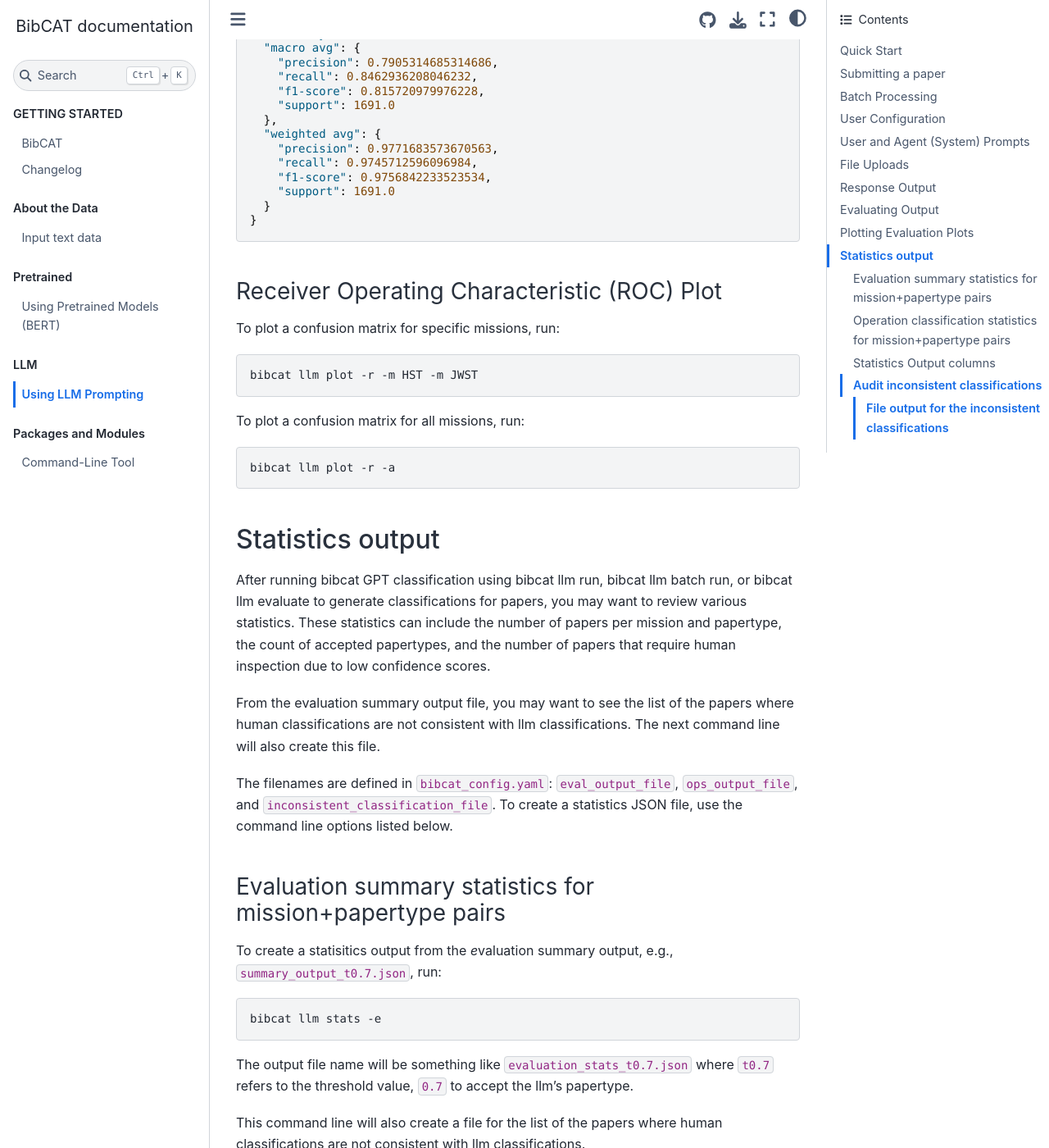
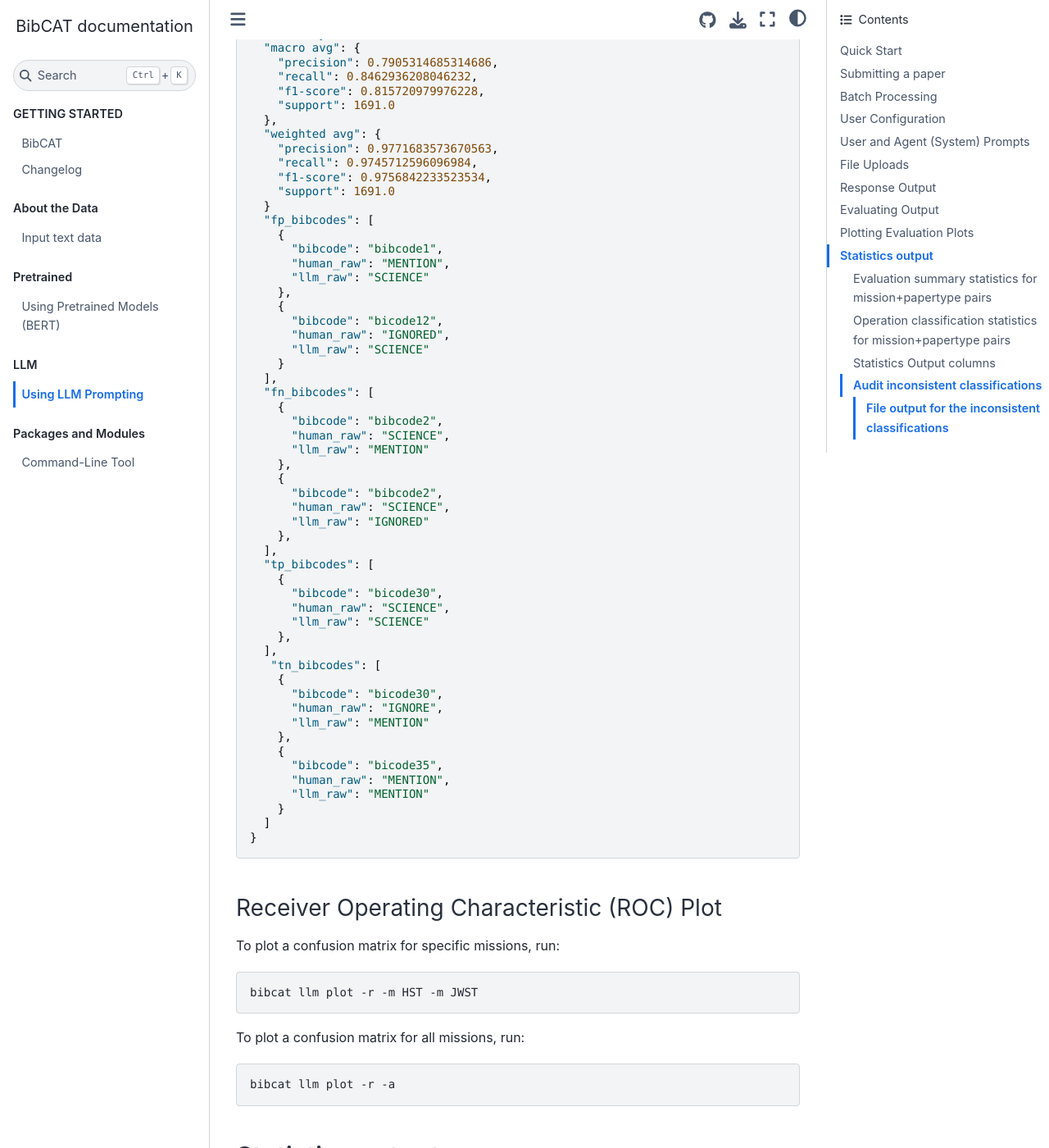
Before and after one commit to spacetelescope/bibcat, a Sphinx documentation site: the page built from docs/llm.md, in a window 1280 px wide and 1400 px high, scrolled down 22091 px. Shown: the whole window at 82% size. Built offline with Sphinx 7.4.7 and the Sphinx Book theme 1.1.4, drawn with Linux system fonts in a browser that asks for light colours; pages that are not in the unit, such as notebooks, are missing from menus; the version number could not be read and is left out.

Commit message:
Update and clean the code; update docs and changelog

````diff
--- a/CHANGELOG.md
+++ b/CHANGELOG.md
@@ -2,8 +2,8 @@
 
 ## [Unreleased]
 ### Added
--
-
+- [PR #93](https://github.com/spacetelescope/bibcat/pull/93)
+    - Update bibcat llm metrics to collect bibcodes for confusion matrix cells
 ### Changed
 -
 
--- a/docs/llm.md
+++ b/docs/llm.md
@@ -828,6 +828,49 @@ weighted avg     0.9736    0.9721    0.9728      1648
     "f1-score": 0.9756842233523534,
     "support": 1691.0
   }
+  "fp_bibcodes": [
+    {
+      "bibcode": "bibcode1",
+      "human_raw": "MENTION",
+      "llm_raw": "SCIENCE"
+    },
+    {
+      "bibcode": "bicode12",
+      "human_raw": "IGNORED",
+      "llm_raw": "SCIENCE"
+    }
+  ],
+  "fn_bibcodes": [
+    {
+      "bibcode": "bibcode2",
+      "human_raw": "SCIENCE",
+      "llm_raw": "MENTION"
+    },
+    {
+      "bibcode": "bibcode2",
+      "human_raw": "SCIENCE",
+      "llm_raw": "IGNORED"
+    },
+  ],
+  "tp_bibcodes": [
+    {
+      "bibcode": "bicode30",
+      "human_raw": "SCIENCE",
+      "llm_raw": "SCIENCE"
+    },
+  ],
+   "tn_bibcodes": [
+    {
+      "bibcode": "bicode30",
+      "human_raw": "IGNORE",
+      "llm_raw": "MENTION"
+    },
+    {
+      "bibcode": "bicode35",
+      "human_raw": "MENTION",
+      "llm_raw": "MENTION"
+    }
+  ]
 }
 ```
 
````
Also changed, not shown: 1 other file.
